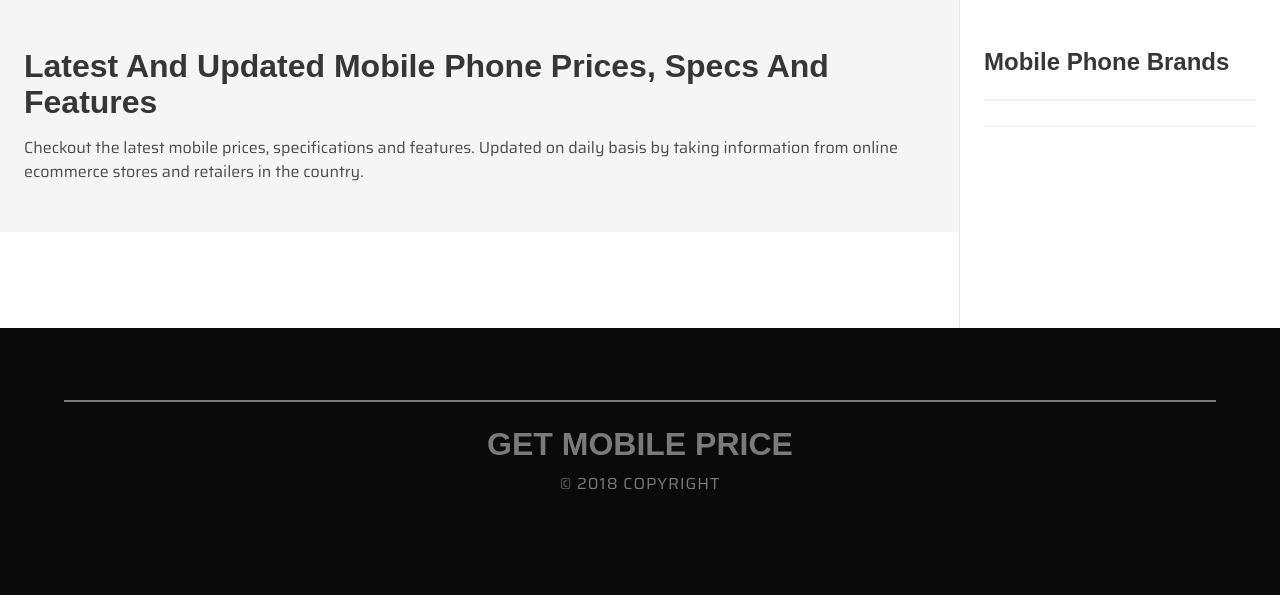
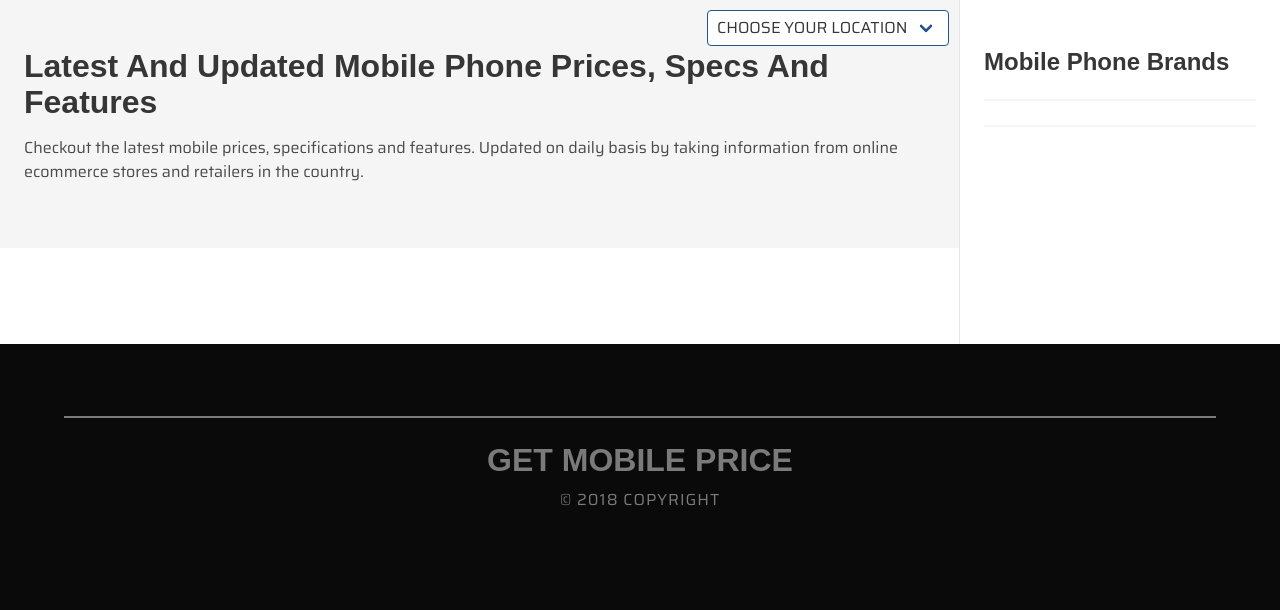
Before and after one commit to saqibrauf/gmt, a Django app: page / in a window 1280 px wide. Shown: the part 64-674 px from the top of the page. Run offline with Django 3.2, Linux system fonts and the light colour scheme; data that the repository does not hold is empty; some libraries are stand-ins or nearby versions; some web fonts are replaced.

Commit message:
selection

```diff
--- a/mprices/templates/mprices/brand.html
+++ b/mprices/templates/mprices/brand.html
@@ -6,9 +6,10 @@
 {% block 'description' %}Checkout the latest {{brand.brand_name|title}} Mobiles Prices{% if request.session.location %} in {{request.session.loc_name|title}}{% endif %}. Latest {{brand.brand_name|title}} mobiles, {{brand.brand_name|title}} mobiles specification and features. Updated on daily basis by taking information from online ecommerce stores and retailers{% if request.session.location %} in {{request.session.loc_name|title}}{% endif %}.{% endblock %}
 
 {% block 'pageheading' %}
-	<div class="section has-background-light">
+	<div class="section has-background-light" style="position: relative;">
 		<h1>{{brand.brand_name|title}} Mobiles Prices{% if request.session.location %} in {{request.session.loc_name|title}}{% endif %}</h1>
 		<p>Checkout the latest <strong>{{brand.brand_name|title}} Mobile Prices{% if request.session.location %} in {{request.session.loc_name|title}}{% endif %}</strong>. Latest <strong>{{brand.brand_name|title}} mobiles, {{brand.brand_name|title}} mobiles specification and features.</strong> Updated on daily basis by taking information from online ecommerce stores and retailers{% if request.session.location %} in {{request.session.loc_name|title}}{% endif %}.</strong></p>
+		{{block.super}}
 	</div>
 {% endblock %}
 
--- a/mprices/templates/mprices/index.html
+++ b/mprices/templates/mprices/index.html
@@ -5,10 +5,12 @@
 {% block 'description' %}Checkout the latest mobiles phones, specifications and features. We are a trusted source to get all mobile phone prices, specification and features. We provide you updated information on daily basis by taking information from online ecommerce stores and retailers in country.{% endblock %}
 
 {% block 'pageheading' %}
-<div class="section has-background-light">
-	<h1>Latest and Updated Mobile Phone Prices, Specs and Features</h1>
-	<p>Checkout the latest mobile prices, specifications and features. Updated on daily basis by taking information from online ecommerce stores and retailers in the country.</p>
-</div>
+	<div class="section has-background-light" style="position: relative;">
+
+		<h1>Latest and Updated Mobile Phone Prices, Specs and Features</h1>
+		<p>Checkout the latest mobile prices, specifications and features. Updated on daily basis by taking information from online ecommerce stores and retailers in the country.</p>
+		{{block.super}}
+	</div>
 {% endblock %}
 
 {% block 'content' %}
--- a/mprices/templates/mprices/phone-detail.html
+++ b/mprices/templates/mprices/phone-detail.html
@@ -6,9 +6,10 @@
 {% block 'description' %}Checkout the latest {{ phone.phone_model|title }} Price{% if request.session.location %} in {{request.session.loc_name|title}}{% endif %}. Get {{ phone.phone_model|title }} specification and features. Updated on daily basis by taking information from online e-commerce stores and retailers{% if request.session.location %} in {{request.session.loc_name|title}}{% endif %}.{% endblock %}
 
 {% block 'pageheading' %}
-<div class="section has-background-light">
+<div class="section has-background-light" style="position: relative;">
 	<h1>{{ phone.phone_model|title }} Price{% if request.session.location %} in {{request.session.loc_name|title}}{% endif %}</h1>
 	<p>Checkout the latest <strong>{{ phone.phone_model|title }} Price{% if request.session.location %} in {{request.session.loc_name|title}}{% endif %}.</strong> Get <strong>{{ phone.phone_model|title }} specification and features.</strong> Updated on daily basis by taking information from online e-commerce stores and retailers{% if request.session.location %} in {{request.session.loc_name|title}}{% endif %}.</strong></p>
+	{{block.super}}
 </div>
 {% endblock %}
 
--- a/mprices/templates/mprices/search.html
+++ b/mprices/templates/mprices/search.html
@@ -6,7 +6,7 @@
 {% block 'description' %}Checkout the latest mobiles phones, specifications and features. We are a trusted source to get all mobile phone prices, specification and features. We provide you updated information on daily basis by taking information from online ecommerce stores and retailers in country.{% endblock %}
 
 {% block 'pageheading' %}
-<div class="section has-background-light">
+<div class="section has-background-light" style="position: relative;">
 	<h1>Search by price</h1>
 	<form class="field" action="{% url 'search' %}" method="GET">
 		<div class="field columns">
@@ -75,6 +75,7 @@
 			<p class="has-text-danger heading is-marginless">There is nothing to match your search results.</p>
 		{% endif %}
 	{% endif %}
+	{{block.super}}
 </div>
 {% endblock %}
 
--- a/mprices/views.py
+++ b/mprices/views.py
@@ -6,10 +6,37 @@ from django.core.paginator import Paginator, EmptyPage, PageNotAnInteger
 
 def index(request):
 
+	if request.method == 'POST':
+		country = request.POST['country']
+		if country != 'global':
+			loc = get_object_or_404(Location, location_slug=country)
+			if loc:
+				try:
+					country = Country.objects.get(location__location_slug=loc)
+					base_cur = Country.objects.get(currency='USD')
+					base = 1 / base_cur.exchange_rate
+					er = country.exchange_rate
+					exch = base * er
+					request.session['currency'] = country.currency
+					request.session['exchange'] = float(exch)
+
+				except:
+					request.session['currency'] = 'USD'
+					request.session['exchange'] = 1
+
+				request.session['loc_name'] = loc.location_name
+				request.session['location'] = loc.location_slug
+		else:
+			request.session['currency'] = 'USD'
+			request.session['exchange'] = 1
+			request.session['loc_name'] = ''
+			request.session['location'] = ''
+
+	countries = Country.objects.all()
 	phones = Phone.objects.filter(price__gt=0).order_by('-release', '-price')
 
 	page = request.GET.get('page', 1)
-	paginator = Paginator(phones, 30)
+	paginator = Paginator(phones, 50)
 	try:
 		phones = paginator.page(page)
 	except PageNotAnInteger:
@@ -21,6 +48,7 @@ def index(request):
 	context = {
 		'phones' : phones,
 		'all_brands' : all_brands,
+		'countries' : countries,
 	}
 	return render(request, 'mprices/index.html', context)
 
@@ -43,20 +71,23 @@ def search(request):
 		except EmptyPage:
 			phones = paginator.page(paginator.num_pages)
 
-
+		countries = Country.objects.all()
 		all_brands = Brand.objects.all().order_by('brand_name')
 		context = {
 			'phones' : phones,
 			'all_brands' : all_brands,
-			'message' : message
+			'message' : message,
+			'countries' : countries,
 		}
 
 	else:
 		message = ''
+		countries = Country.objects.all()
 		all_brands = Brand.objects.all().order_by('brand_name')
 		context = {
 			'all_brands' : all_brands,
-			'message' : message
+			'message' : message,
+			'countries' : countries,
 		}
 	return render(request, 'mprices/search.html', context)
 
@@ -65,6 +96,7 @@ def brand(request, slug, location=''):
 	brand = get_object_or_404(Brand, brand_slug=slug)
 	phones = brand.phone_set.all().order_by('-release', '-price')
 	all_brands = Brand.objects.all().order_by('brand_name')
+	countries = Country.objects.all()
 
 	if location:
 		loc = get_object_or_404(Location, location_slug=location)
@@ -104,6 +136,7 @@ def brand(request, slug, location=''):
 		'brand' : brand,
 		'phones' : phones,
 		'all_brands' : all_brands,
+		'countries' : countries,
 	}
 	return render(request, 'mprices/brand.html', context)
 
@@ -112,6 +145,7 @@ def phone(request, slug, location=''):
 	all_brands = Brand.objects.all().order_by('brand_name')
 	brand = phone.brand_name
 	all_phones = Phone.objects.filter(brand_name=brand).exclude(id=phone.id).order_by('-release', '-price')
+	countries = Country.objects.all()
 
 	if location:
 		loc = get_object_or_404(Location, location_slug=location)
@@ -142,6 +176,7 @@ def phone(request, slug, location=''):
 		'brand' : brand,
 		'all_brands' : all_brands,
 		'all_phones' : all_phones,
+		'countries' : countries,
 	}
 	return render(request, 'mprices/phone-detail.html', context)
 
--- a/templates/base.html
+++ b/templates/base.html
@@ -70,7 +70,24 @@
     <div id="content" class="container is-fluid" style="padding: 0;">
         <div class="columns is-desktop is-paddingless is-marginless">
             <div class="column is-9-desktop is-paddingless is-marginless" style="border-right: 1px solid #e6e6e6;">
-                {% block 'pageheading' %}{% endblock %}
+                {% block 'pageheading' %}
+                    <form id="countries" action="{% url 'index' %}" method="POST" style="position: absolute; right: 10px; top: 10px;">
+                        {% csrf_token %}
+                        <div class="field">
+                            <div class="control">
+                                <div id="country" class="select is-info">
+                                    <select name="country">
+                                        <option value="choose-location">CHOOSE YOUR LOCATION</option>
+                                        <option value="global">GLOBAL</option>
+                                        {% for c in countries %}
+                                            <option class="is-uppercase" value="{{c.country_slug}}">{{c.country|upper}}</option>
+                                        {% endfor %}
+                                    </select>
+                                </div>
+                            </div>
+                        </div>
+                    </form>
+                {% endblock %}
                 <main class="section">
                     {% block 'content' %}{% endblock %}
                 </main>
@@ -158,6 +175,15 @@
                 $('html, body').animate({scrollTop : 0},800);
                 return false;
             });
+
+
+            $("#country").change(function(){
+                var city = $("#country select").val();
+                if (city != 'choose-location') {
+                    $("#countries").submit();
+                }
+            });
+
         });
 
     </script>
--- a/templates/navbar.html
+++ b/templates/navbar.html
@@ -33,7 +33,7 @@
             <div class="navbar-start">
                 <div class="navbar-item has-dropdown is-hoverable">
                     <a class="navbar-link" href="">All Mobile Brands</a>
-                    <div id="moreDropdown" class="navbar-dropdown">
+                    <div class="navbar-dropdown">
                         {%for b in all_brands%}
                             {% if request.session.location %}
                                 <a class="navbar-item is-size-7" href="{% url 'brand' slug=b.brand_slug location=request.session.location %}">{{b.brand_name|title}} Mobile Prices in {{request.session.loc_name|title}}</a>
@@ -46,7 +46,7 @@
             </div>
 
             <div class="navbar-end">
-                 <div class="navbar-item is-hidden-touch">
+                <div class="navbar-item is-hidden-touch">
                     <div class="field is-grouped">
                         <p class="control">
                             <a class="button is-light is-small" href="{% url 'search' %}">Search By Price</a>
@@ -56,6 +56,7 @@
                         </p>
                     </div>
                 </div>
+
             </div>
 
         </div>
```
